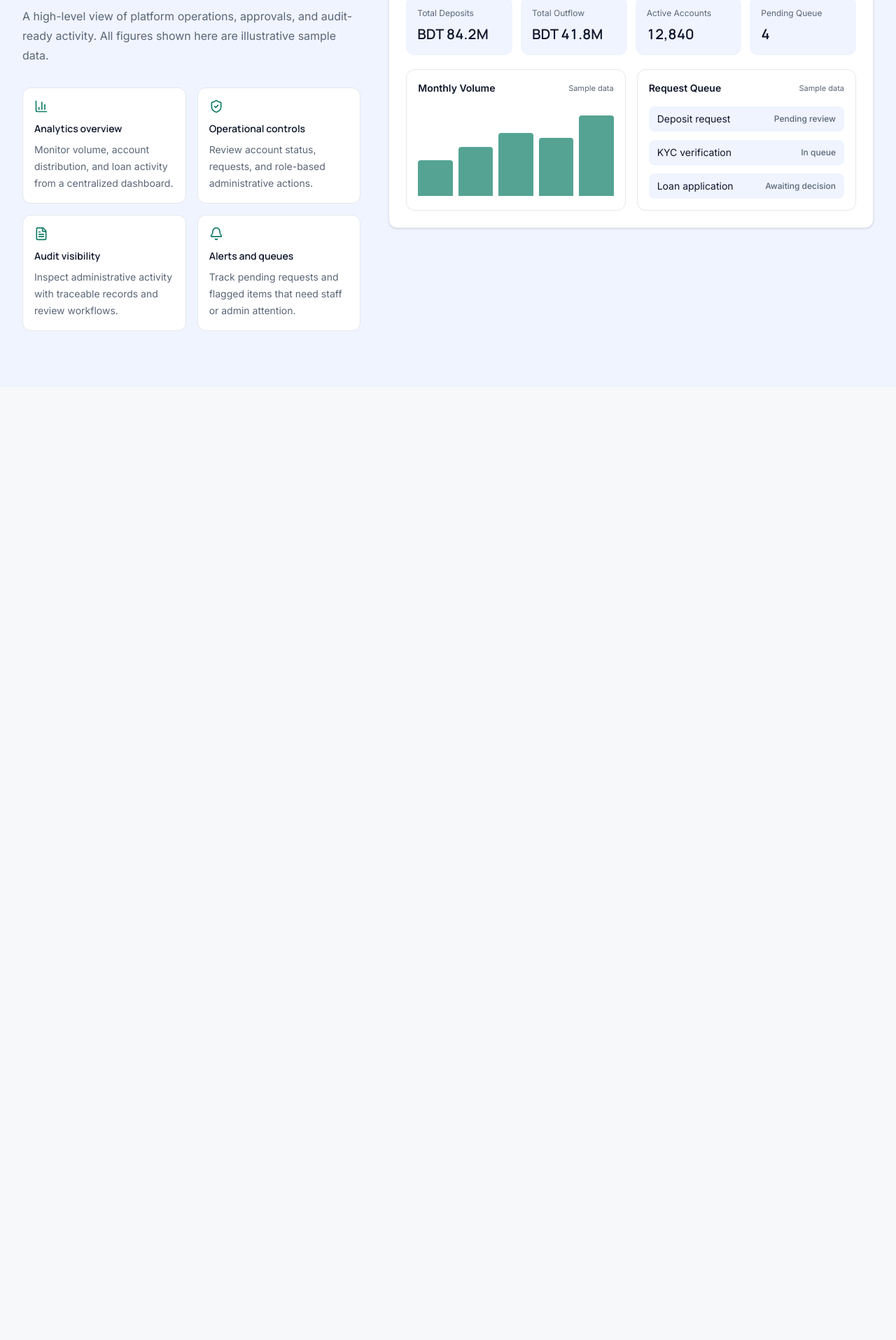
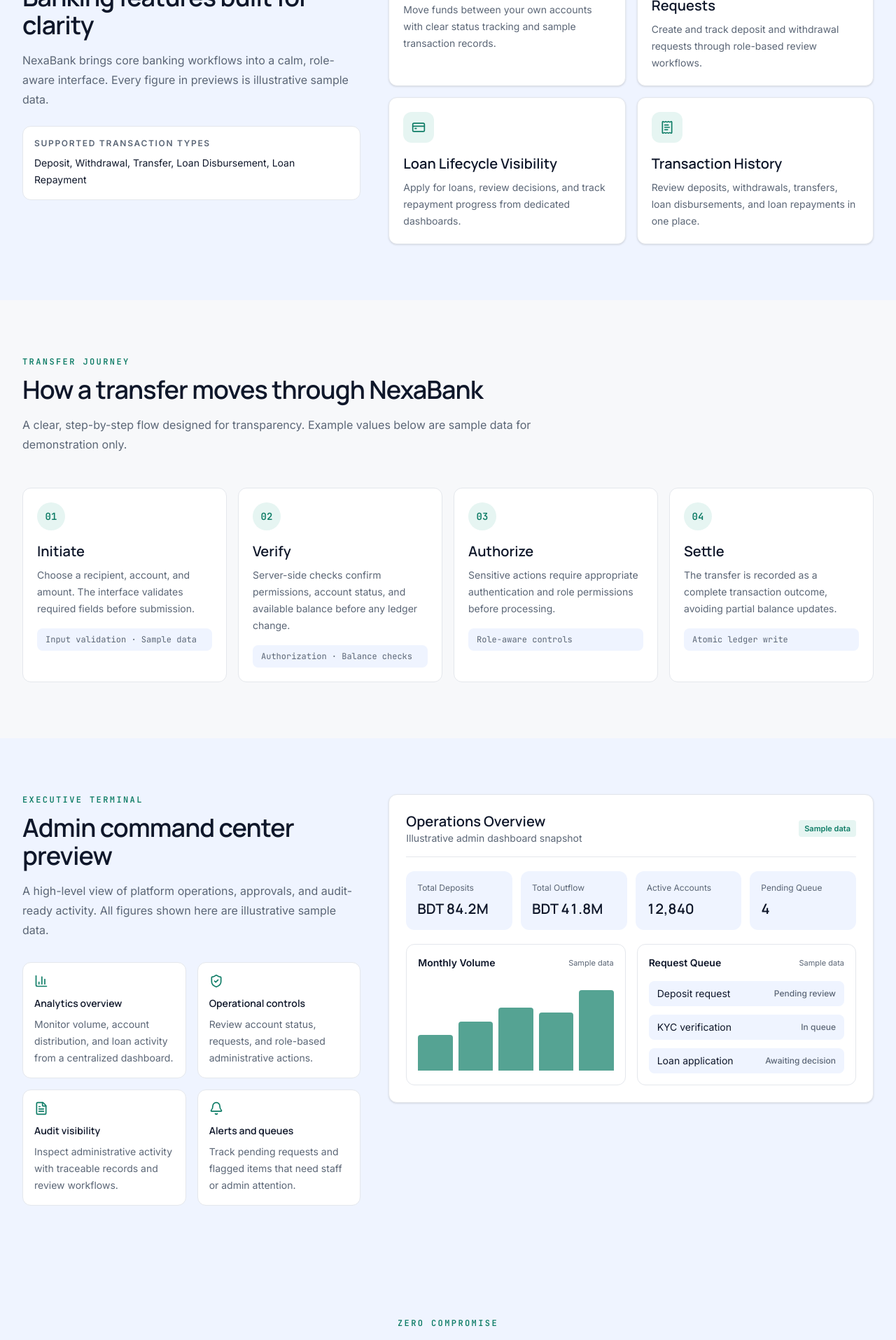
Before and after one commit to nasirmasud/nexa-bank, a Next.js app: page / in a window 1280 px wide. Shown: the part 1920-3835 px from the top of the page at 70% size. Before the commit the page ends 2473 px from the top, so only its background shows below. Built offline with nearby package versions, Linux system fonts and the light colour scheme; no server answers.

Commit message:
feat: compose landing page remaining sections

```diff
--- a/src/components/features/landing/landing-page.tsx
+++ b/src/components/features/landing/landing-page.tsx
@@ -1,9 +1,19 @@
 import { AdminPreviewSection } from "./admin-preview-section";
+import { AnalyticsPreviewSection } from "./analytics-preview-section";
+import { DemoCredentialsSection } from "./demo-credentials-section";
+import { DeviceShowcaseSection } from "./device-showcase-section";
 import { ExperienceSection } from "./experience-section";
+import { FaqSection } from "./faq-section";
+import { FeaturesSection } from "./features-section";
+import { FinalCtaSection } from "./final-cta-section";
+import { Footer } from "./footer";
 import { Header } from "./header";
 import { HeroSection } from "./hero-section";
+import { HowItWorksSection } from "./how-it-works-section";
+import { SecuritySection } from "./security-section";
 import { StatsSection } from "./stats-section";
 import { TopBar } from "./top-bar";
+import { TransferPipelineSection } from "./transfer-pipeline-section";
 
 export function LandingPage() {
   return (
@@ -14,8 +24,18 @@ export function LandingPage() {
         <HeroSection />
         <StatsSection />
         <ExperienceSection />
+        <FeaturesSection />
+        <HowItWorksSection />
         <AdminPreviewSection />
+        <SecuritySection />
+        <TransferPipelineSection />
+        <AnalyticsPreviewSection />
+        <DeviceShowcaseSection />
+        <DemoCredentialsSection />
+        <FaqSection />
+        <FinalCtaSection />
       </main>
+      <Footer />
     </div>
   );
 }
```
